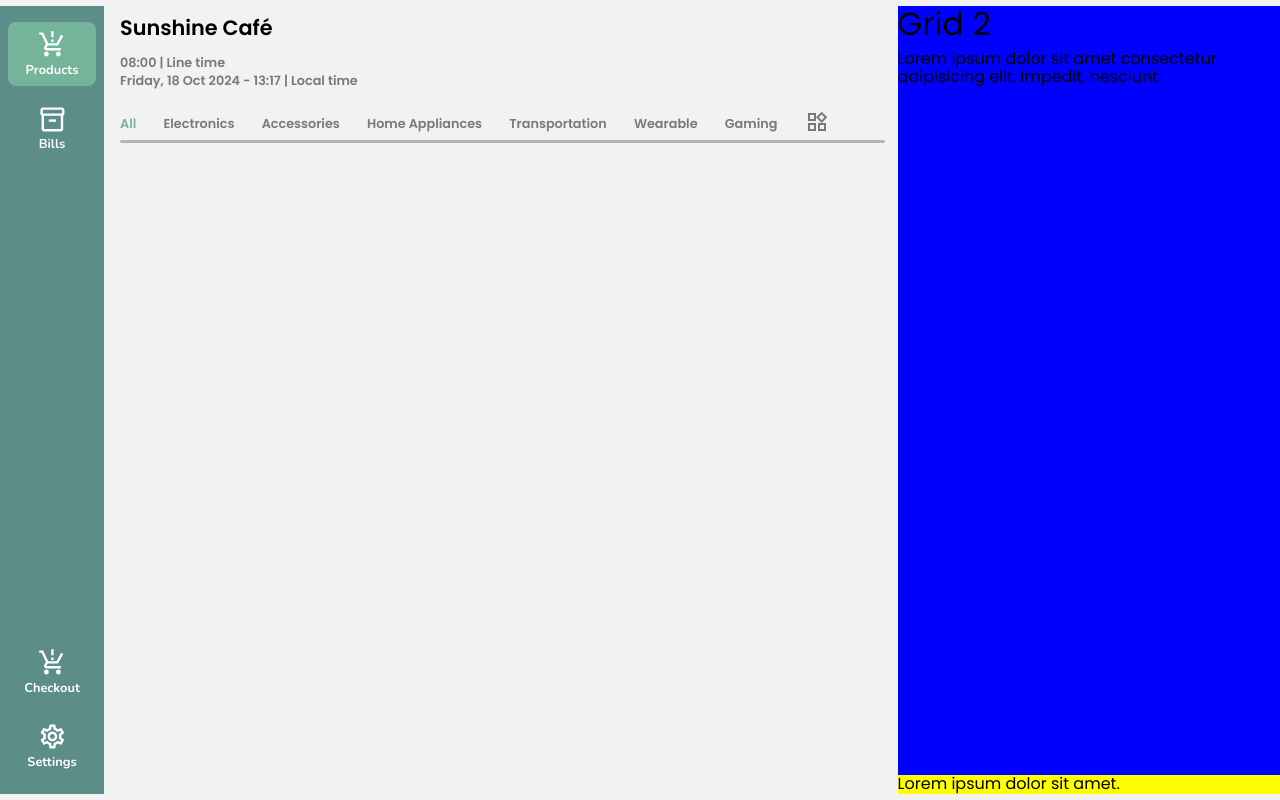
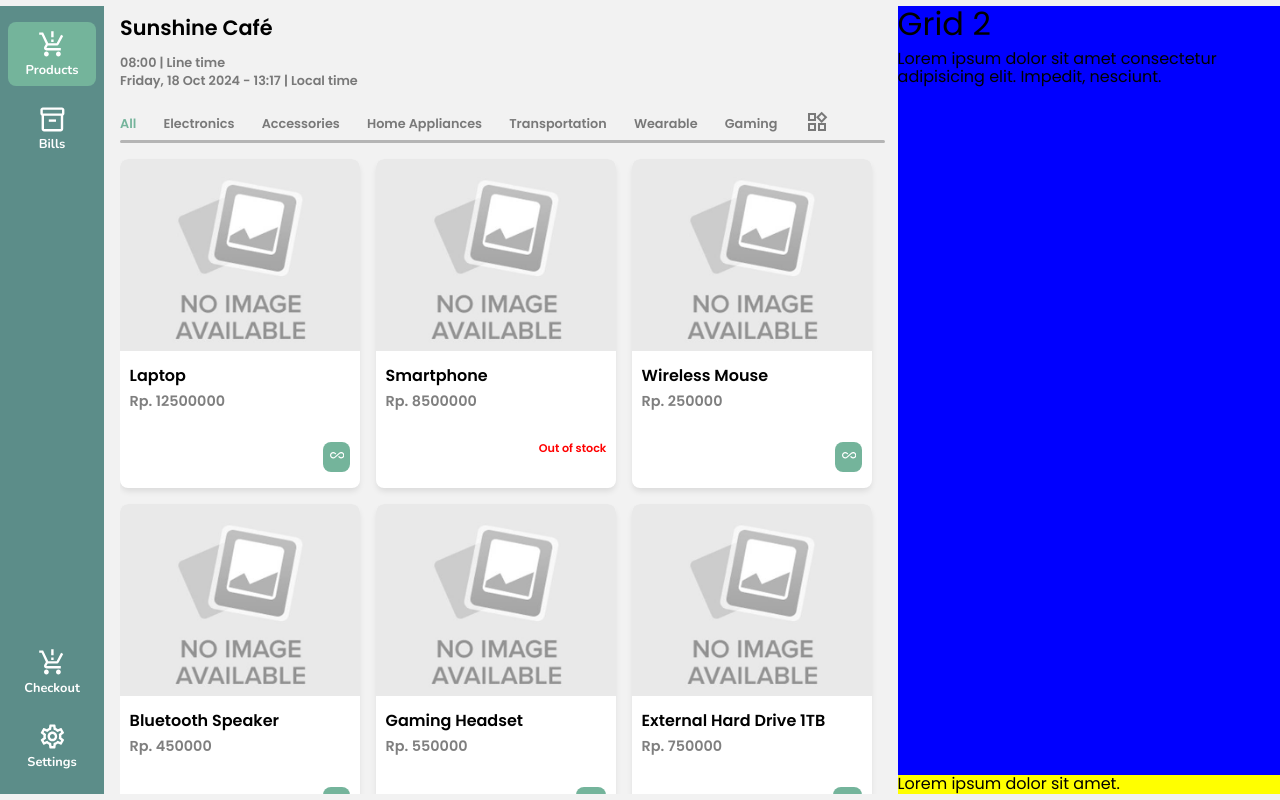
Before and after one commit to ferii007/poinket, a React (Create React App) app: page / in a window 1280 px wide. Built offline with nearby package versions, Linux system fonts and the light colour scheme.

Commit message:
update products card

```diff
--- a/public/dummyAPI/dataProductsAPI.json
+++ b/public/dummyAPI/dataProductsAPI.json
@@ -6,7 +6,7 @@
         "category_id": 1,
         "original_price": 12500000,
         "stock": 10,
-        "infinity_stock": false,
+        "infinity_stock": true,
         "sku": "ELC-1001",
         "product_discount": 10,
         "variants": {
@@ -40,7 +40,7 @@
         "category_name": "Electronics",
         "category_id": 1,
         "original_price": 8500000,
-        "stock": 25,
+        "stock": 0,
         "infinity_stock": false,
         "sku": "ELC-1002",
         "product_discount": 5,
--- a/src/app/components/ProductComponent.jsx
+++ b/src/app/components/ProductComponent.jsx
@@ -6,16 +6,41 @@ import {
     CategoriesContainer,
     CategoriesBox,
     CategoriesMenu,
-    ProductContainer
+    ProductContainer,
+    ProductBox,
+    ProductList,
 } from '../styled_components/ProductComponentStyled';
 
 import WidgetsOutlinedIcon from '@mui/icons-material/WidgetsOutlined';
+import AllInclusiveOutlinedIcon from '@mui/icons-material/AllInclusiveOutlined';
 
 const ProductComponent = () => {
     const dataCategories = useSelector((state) => state.dataCategories);
     const dataProducts = useSelector((state) => state.dataProducts);
 
+    const [originalProducts, setOriginalProducts] = useState([]);
+    const [showProducts, setShowProducts] = useState([]);
     const [categoriesProduct, setCategoriesProduct] = useState([]);
+    const [activeCategory, setActiveCategory] = useState({categoryName: 'all', categoryID: null});
+
+    const handleChangeCategory = (categoryName, categoryID = null) => {
+        setActiveCategory({
+            categoryName: categoryName,
+            categoryID: categoryID
+        })
+
+        handleShowProducts(categoryName, categoryID);
+    }
+
+    const handleShowProducts = (categoryName, categoryID) => {
+        let filteredProducts = originalProducts;
+
+        if (categoryName !== 'all') {
+            filteredProducts = originalProducts.filter(product => product.category_name === categoryName && product.category_id === categoryID);
+        }
+
+        setShowProducts(filteredProducts);
+    }
 
     useEffect(() => {
         if (Array.isArray(dataCategories) && dataCategories.length !== 0) {
@@ -25,16 +50,25 @@ const ProductComponent = () => {
 
     useEffect(() => {
         if (Array.isArray(dataProducts) && dataProducts.length !== 0) {
-            console.log('dataProducts', dataProducts)
+            setOriginalProducts(dataProducts);
         }
     }, [dataProducts])
+
+    useEffect(() => {
+        if (originalProducts) {
+            handleShowProducts(activeCategory.categoryName, activeCategory.categoryID);
+        }
+    }, [originalProducts])
 
     return(
         <>
             <CategoriesContainer>
                 <CategoriesBox>
                     <CategoriesMenu>
-                        <li className='list-category active-category'>
+                        <li
+                            className={`list-category ${activeCategory.categoryName === 'all' ? 'active-category' : ''}`}
+                            onClick={() => handleChangeCategory('all')}
+                        >
                             All
                         </li>
 
@@ -43,8 +77,12 @@ const ProductComponent = () => {
                                 {
                                     categoriesProduct.slice(0, 6).map((category, index) => (
                                         <li
-                                        className='list-category'
-                                        key={index}>{category.name}</li>
+                                            className={`list-category ${(activeCategory.categoryName === category.name && activeCategory.categoryID === category.id) ? 'active-category' : ''}`}
+                                            key={index}
+                                            onClick={() => handleChangeCategory(category.name, category.id)}
+                                        >
+                                            {category.name}
+                                        </li>
                                     ))
                                 }
 
@@ -57,8 +95,12 @@ const ProductComponent = () => {
                                 {
                                     categoriesProduct.map((category, index) => (
                                         <li
-                                        className='list-category'
-                                        key={index}>{category.name}</li>
+                                            className={`list-category ${(activeCategory.categoryName === category.name && activeCategory.categoryID === category.id) ? 'active-category' : ''}`}
+                                            key={index}
+                                            onClick={() => handleChangeCategory(category.name, category.id)}
+                                        >
+                                            {category.name}
+                                        </li>
                                     ))
                                 }
                             </>
@@ -69,7 +111,62 @@ const ProductComponent = () => {
 
             <ProductContainer>
                 <div>
+                    {/* <h1>Products</h1> */}
 
+                    <ProductBox>
+                        {showProducts.length > 0 ? (
+                            showProducts.map((product, index) => (
+                                <ProductList key={index}>
+                                    <div className='product-img'>
+                                        <img src="no_image.jpg" alt="" />
+                                    </div>
+
+                                    <div className='product-info'>
+                                        <h1 className='product-name'>
+                                            {product.name}
+                                        </h1>
+
+                                        <h3 className='product-price'>
+                                            Rp. {product.original_price}
+                                        </h3>
+
+                                        <h3 className='product-stock'>
+                                            {
+                                                product.infinity_stock === true &&
+                                                (
+                                                   <>
+                                                        <span className='stock-available' style={{ padding: '0.4rem' }}>
+                                                            <AllInclusiveOutlinedIcon style={{ fontSize: '0.9rem' }} />
+                                                        </span>
+                                                   </>
+                                                )
+                                            }
+
+                                            {
+                                                product.infinity_stock === false && product.stock > 0 &&
+                                                (
+                                                   <>
+                                                        <span className='stock-available'>{product.stock}</span>
+                                                   </>
+                                                )
+                                            }
+
+                                            {
+                                                product.infinity_stock === false && product.stock <= 0 &&
+                                                (
+                                                   <>
+                                                        <span className='stock-unavailable'>Out of stock</span>
+                                                   </>
+                                                )
+                                            }
+                                        </h3>
+                                    </div>
+                                </ProductList>
+                            ))
+                        ) : (
+                            <div>No products</div>
+                        )}
+                    </ProductBox>
                 </div>
             </ProductContainer>
         </>
--- a/src/app/styled_components/ProductComponentStyled.js
+++ b/src/app/styled_components/ProductComponentStyled.js
@@ -10,6 +10,103 @@ import {
 
 const ProductContainer = styled.div`
     padding-top: 1rem;
+
+    /* Mobile Potrait (max-width: ${mobileResolutionPotrait}) */
+    @media only screen and (max-width: ${mobileResolutionPotrait}) and (orientation: portrait) {
+
+    }
+
+    /* Mobile Landscape (max-width: ${mobileResolutionLandscape}) */
+    @media only screen and (max-width: ${mobileResolutionLandscape}) and (orientation: landscape) {
+
+    }
+
+    /* Tablet Potrait */
+    @media only screen and (min-width: ${tabletResolutionMin}) and (max-width: ${tabletResolutionMax}) and (orientation: portrait) {
+
+    }
+`;
+
+const ProductBox = styled.div`
+    display: flex;
+    flex-wrap: wrap;
+    gap: 1rem;
+
+    /* Mobile Potrait (max-width: ${mobileResolutionPotrait}) */
+    @media only screen and (max-width: ${mobileResolutionPotrait}) and (orientation: portrait) {
+
+    }
+
+    /* Mobile Landscape (max-width: ${mobileResolutionLandscape}) */
+    @media only screen and (max-width: ${mobileResolutionLandscape}) and (orientation: landscape) {
+
+    }
+
+    /* Tablet Potrait */
+    @media only screen and (min-width: ${tabletResolutionMin}) and (max-width: ${tabletResolutionMax}) and (orientation: portrait) {
+
+    }
+`;
+
+const ProductList = styled.div`
+    background: white;
+    flex: 0 0 auto;
+    width: 100%;
+    max-width: 15rem;
+    // height: 17rem;
+    border-radius: 0.5rem;
+    box-shadow: 0 4px 6px -1px rgb(0 0 0 / 0.1);
+    overflow: hidden;
+
+    .product-img {
+        width: 100%;
+        height: 12rem;
+        background: rgba(0, 0, 0, 0.2);
+    }
+
+    .product-img img {
+        width: 100%;
+        height: 100%;
+        object-fit: cover;
+        object-position: center;
+    }
+
+    .product-info {
+        padding: 1rem 0.6rem;
+    }
+
+    .product-name {
+        font-size: 1rem;
+        font-weight: 600;
+        margin-bottom: 0.5rem;
+    }
+
+    .product-price {
+        font-size: 0.9rem;
+        font-weight: 600;
+        color: rgba(0, 0, 0, 0.5);
+
+        margin-bottom: 2rem;
+    }
+
+    .product-stock {
+        font-size: 0.7rem;
+        font-weight: 600;
+        color: rgba(0, 0, 0, 0.5);
+        display: flex;
+        justify-content: end;
+
+        .stock-available {
+            background: var(--primary-color);
+            color: white;
+            padding: 0.5rem;
+            border-radius: 0.5rem;
+        }
+
+        .stock-unavailable {
+            color: red;
+        }
+    }
 
     /* Mobile Potrait (max-width: ${mobileResolutionPotrait}) */
     @media only screen and (max-width: ${mobileResolutionPotrait}) and (orientation: portrait) {
@@ -90,5 +187,7 @@ export {
     ProductContainer,
     CategoriesContainer,
     CategoriesBox,
-    CategoriesMenu
+    CategoriesMenu,
+    ProductBox,
+    ProductList,
 }
```
Also changed, not shown: public/no_image.jpg (added).
